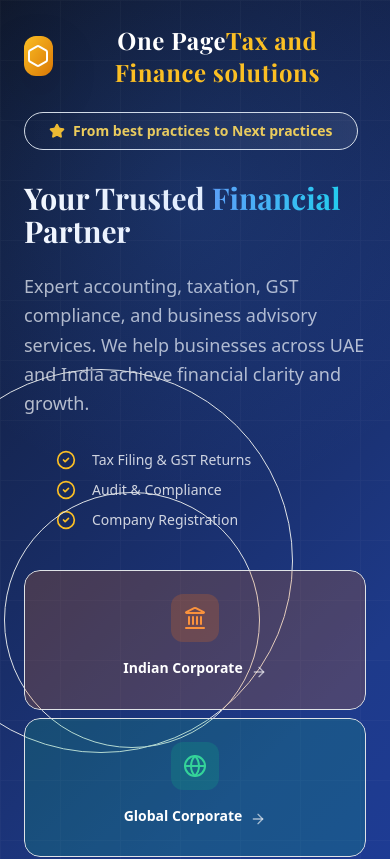
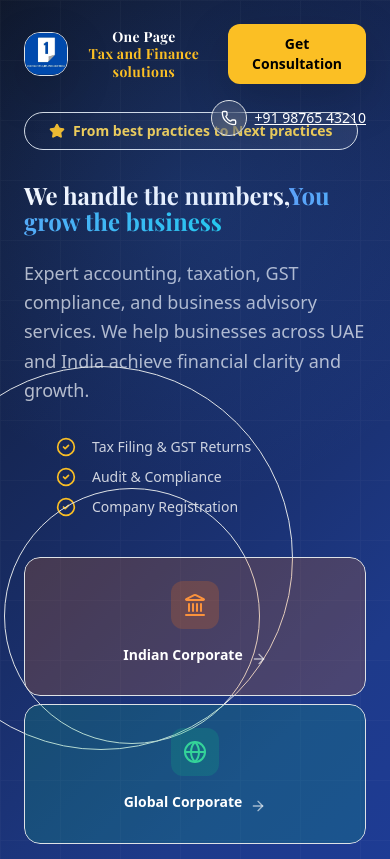
Before and after one commit to sauravkhambayate1/Accounting, a React (Create React App) app: page / in a window 390 px wide. Shown: the top 859 px of the page. Built offline with nearby package versions, Linux system fonts and the light colour scheme.

Commit message:
code committed for files

```diff
--- a/src/App.js
+++ b/src/App.js
@@ -19,6 +19,7 @@ import Footer from './components/Footer';
 import ConsultationModal from './components/ConsultationModal';
 import GlobalCorporate from './components/GlobalCorporate';
 import IndianCorporate from './components/IndianCorporate';
+import ScrollToTop from './components/ScrollTotop/ScrollToTop';
 
 
 // LANDING PAGE
@@ -46,7 +47,6 @@ function GlobalCorporatePage() {
       <Testimonials />
       <FAQ />
       <Footer />
-      <ConsultationModal />
     </div>
   );
 }
@@ -67,7 +67,6 @@ function IndianCorporatePage() {
       <Testimonials />
       <FAQ />
       <Footer />
-      <ConsultationModal />
     </div>
   );
 }
@@ -76,6 +75,7 @@ function IndianCorporatePage() {
 export default function App() {
   return (
     <BrowserRouter>
+      <ScrollToTop />
       <Routes>
 
         {/* Landing Page */}
--- a/src/components/Hero.jsx
+++ b/src/components/Hero.jsx
@@ -1,15 +1,5 @@
-import {
-    ArrowRight,
-    CheckCircle2,
-    Star,
-    TrendingUp,
-    Shield,
-    Award,
-    Landmark,
-    Globe,
-    Hexagon,
-} from 'lucide-react';
-
+import { ArrowRight, CheckCircle2, Star, TrendingUp, Shield, Award, Landmark, Globe, Phone } from 'lucide-react';
+import logo from "../assets/Logo.jpeg";
 import { useNavigate } from 'react-router-dom';
 
 const stats = [
@@ -53,25 +43,70 @@ export default function Hero() {
             className="hero-bg min-h-screen flex items-center relative overflow-hidden"
         >
             {/* Logo Section */}
+            {/* Logo Section */}
             <div className="absolute top-0 left-0 w-full z-50 pt-6 px-4 sm:px-6 lg:px-8">
-                <div className="max-w-7xl mx-auto flex items-center">
+                <div className="max-w-7xl mx-auto flex items-center justify-between gap-4">
 
+                    {/* Left Side - Logo */}
                     <button
                         onClick={() => navigate('/')}
                         className="flex items-center gap-3 group focus:outline-none"
                     >
-                        <div className="w-10 h-10 rounded-xl bg-gradient-to-br from-gold-400 to-gold-600 flex items-center justify-center shadow-lg group-hover:scale-105 transition-transform duration-300">
-                            <Hexagon className="w-6 h-6 text-white" />
-                        </div>
+                        <img
+                            src={logo}
+                            alt="One Page Tax & Finance Solutions"
+                            className="w-11 h-11 sm:w-14 sm:h-14 object-cover rounded-2xl shadow-lg border border-white/20 group-hover:scale-105 transition-all duration-300"
+                        />
 
-                        <span className="font-display font-bold text-2xl text-white tracking-wide">
+                        <span className="font-display font-bold text-sm sm:text-xl lg:text-2xl text-white tracking-wide leading-tight">
                             One Page
-                            <span className="text-gold-400">
+                            <span className="text-gold-400 block sm:inline sm:ml-1">
                                 Tax and Finance solutions
                             </span>
                         </span>
                     </button>
 
+                    {/* Right Side */}
+                    <div className="flex items-center gap-3 sm:gap-5">
+
+                        {/* Contact Number */}
+                        <a
+                            href="tel:+919876543210"
+                            className="hidden sm:flex items-center gap-2 text-white hover:text-gold-400 transition-all duration-300"
+                        >
+                            <div className="w-10 h-10 rounded-full bg-white/10 border border-white/20 flex items-center justify-center backdrop-blur-md">
+                                <Phone className="w-4 h-4" />
+                            </div>
+
+                            <span className="font-semibold text-sm lg:text-base">
+                                +91 98765 43210
+                            </span>
+                        </a>
+
+                        {/* Consultation Button */}
+                        <button
+                            className="bg-gold-400 hover:bg-gold-500 text-black font-semibold px-4 sm:px-6 py-2.5 rounded-xl transition-all duration-300 hover:scale-105 shadow-lg text-sm sm:text-base"
+                        >
+                            Get Consultation
+                        </button>
+
+                    </div>
+                </div>
+
+                {/* Mobile Contact */}
+                <div className="sm:hidden flex justify-end mt-3">
+                    <a
+                        href="tel:+919876543210"
+                        className="flex items-center gap-2 text-white hover:text-gold-400 transition-all duration-300"
+                    >
+                        <div className="w-9 h-9 rounded-full bg-white/10 border border-white/20 flex items-center justify-center backdrop-blur-md">
+                            <Phone className="w-4 h-4" />
+                        </div>
+
+                        <span className="font-medium text-sm">
+                            +91 98765 43210
+                        </span>
+                    </a>
                 </div>
             </div>
 
@@ -111,16 +146,10 @@ export default function Hero() {
                         </div>
 
                         {/* Heading */}
-                        <h1 className="font-display text-3xl sm:text-4xl xl:text-5xl font-bold text-white leading-[1.1] mb-6">
-                            Your Trusted{' '}
+                        <h1 className="font-display text-2xl sm:text-3xl xl:text-4xl font-bold text-white leading-[1.1] mb-6">
+                            We handle the numbers,
                             <span className="gradient-text">
-                                Financial
-                            </span>
-
-                            <br />
-
-                            <span className="text-white">
-                                Partner
+                                You grow the business
                             </span>
                         </h1>
 
@@ -307,11 +336,11 @@ export default function Hero() {
 
                                 <div>
                                     <p className="text-white text-sm font-semibold">
-                                        100% Compliant
+                                        Your Entire Financial World
                                     </p>
 
                                     <p className="text-white/50 text-xs">
-                                        Tax & Legal
+                                        Simplified on One Page
                                     </p>
                                 </div>
                             </div>
--- a/src/components/Navbar.jsx
+++ b/src/components/Navbar.jsx
@@ -1,5 +1,5 @@
 import { useState, useEffect } from "react";
-
+import { useNavigate } from "react-router-dom";
 import {
     Menu,
     X,
@@ -8,8 +8,9 @@ import {
 
 import logo from "../assets/Logo.jpeg";
 import ContactModal from "./ConsultationModal";
+
 const navLinks = [
-    { label: "Home", href: "#home" },
+    { label: "Home", href: "/" },
     { label: "Services", href: "#services" },
     { label: "About", href: "#about" },
     { label: "Process", href: "#process" },
@@ -21,14 +22,14 @@ export default function Navbar() {
 
     const [isOpen, setIsOpen] = useState(false);
     const [showModal, setShowModal] = useState(false);
+    const [scrolled, setScrolled] = useState(false);
+    const [activeSection, setActiveSection] =
+        useState("home");
 
     const handleShow = () => setShowModal(true);
 
-    const handleClose = () => setShowModal(false); const [scrolled, setScrolled] = useState(false);
-
-    const [activeSection, setActiveSection] =
-        useState("home");
-
+    const handleClose = () => setShowModal(false);
+    const navigate = useNavigate();
     useEffect(() => {
 
         const handleScroll = () => {
@@ -51,7 +52,7 @@ export default function Navbar() {
 
                 if (
                     el &&
-                    window.scrollY >= el.offsetTop - 100
+                    window.scrollY >= el.offsetTop - 120
                 ) {
                     setActiveSection(sections[i]);
                     break;
@@ -79,6 +80,13 @@ export default function Navbar() {
 
         setIsOpen(false);
 
+        // Navigate Home without reload
+        if (href === "/") {
+            navigate("/");
+            return;
+        }
+
+        // Scroll for other sections
         const id = href.replace("#", "");
 
         const el = document.getElementById(id);
@@ -96,6 +104,8 @@ export default function Navbar() {
                 top,
                 behavior: "smooth",
             });
+
+            setActiveSection(id);
         }
     };
 
@@ -103,31 +113,33 @@ export default function Navbar() {
         <>
             <header
                 className={`fixed top-0 left-0 right-0 z-50 transition-all duration-500 ${scrolled
-                    ? "bg-white/95 backdrop-blur-xl shadow-[0_2px_30px_rgba(0,0,0,0.1)] py-3"
-                    : "bg-transparent py-5"
+                    ? "bg-white/95 backdrop-blur-xl shadow-[0_2px_30px_rgba(0,0,0,0.1)] py-2 sm:py-3"
+                    : "bg-transparent py-3 sm:py-5"
                     }`}
             >
 
-                <div className="max-w-7xl mx-auto px-4 sm:px-6 lg:px-8">
+                <div className="max-w-7xl mx-auto px-3 sm:px-6 lg:px-8">
 
                     <div className="flex items-center justify-between">
 
                         {/* Logo */}
                         <button
                             onClick={() =>
-                                handleNavClick("#home")
+                                handleNavClick("/")
                             }
-                            className="flex items-center gap-3 group"
+                            className="flex items-center gap-2 sm:gap-3 group min-w-0"
                         >
 
-                            <div className="relative">
+                            <div className="relative flex-shrink-0">
 
                                 <img
                                     src={logo}
                                     alt="One Page Tax & Finance Solutions"
                                     className="
-                                    w-14
-                                    h-14
+                                        w-11
+                                        h-11
+                                        sm:w-14
+                                        sm:h-14
                                         object-cover
                                         rounded-2xl
                                         shadow-lg
@@ -141,10 +153,10 @@ export default function Navbar() {
 
                             </div>
 
-                            <div className="flex flex-col text-left">
+                            <div className="flex flex-col text-left overflow-hidden">
 
                                 <span
-                                    className={`font-bold text-lg leading-tight transition-colors duration-300 ${scrolled
+                                    className={`font-bold text-sm sm:text-lg leading-tight truncate transition-colors duration-300 ${scrolled
                                         ? "text-slate-900"
                                         : "text-white"
                                         }`}
@@ -153,7 +165,7 @@ export default function Navbar() {
                                 </span>
 
                                 <span
-                                    className={`text-[11px] font-semibold tracking-wide uppercase transition-colors duration-300 ${scrolled
+                                    className={`text-[9px] sm:text-[11px] font-semibold tracking-wide uppercase truncate transition-colors duration-300 ${scrolled
                                         ? "text-blue-600"
                                         : "text-blue-200"
                                         }`}
@@ -204,12 +216,12 @@ export default function Navbar() {
                         </nav>
 
                         {/* CTA + Mobile Toggle */}
-                        <div className="flex items-center gap-3">
+                        <div className="flex items-center gap-2 sm:gap-3">
 
                             {/* CTA */}
                             <button
                                 onClick={handleShow}
-                                className="hidden md:inline-flex items-center gap-2 px-5 py-2.5 bg-gradient-to-r from-gold-500 to-gold-400 text-slate-900 text-sm font-semibold rounded-xl hover:shadow-gold-glow hover:-translate-y-0.5 transition-all duration-300"
+                                className="hidden sm:inline-flex items-center gap-2 px-4 lg:px-5 py-2.5 bg-gradient-to-r from-gold-500 to-gold-400 text-slate-900 text-sm font-semibold rounded-xl hover:shadow-gold-glow hover:-translate-y-0.5 active:scale-95 transition-all duration-300 whitespace-nowrap"
                             >
                                 Get Consultation
                             </button>
@@ -219,7 +231,7 @@ export default function Navbar() {
                                 onClick={() =>
                                     setIsOpen(!isOpen)
                                 }
-                                className={`lg:hidden p-2.5 rounded-xl transition-all duration-300 ${scrolled
+                                className={`lg:hidden p-2 rounded-xl active:scale-95 transition-all duration-200 ${scrolled
                                     ? "text-slate-700 hover:bg-slate-100"
                                     : "text-white hover:bg-white/10"
                                     }`}
@@ -241,24 +253,25 @@ export default function Navbar() {
 
                 {/* Mobile Menu */}
                 <div
-                    className={`lg:hidden transition-all duration-300 overflow-hidden ${isOpen
-                        ? "max-h-[500px] opacity-100"
-                        : "max-h-0 opacity-0"
+                    className={`lg:hidden overflow-hidden transition-all duration-300 ease-in-out ${isOpen
+                        ? "max-h-screen opacity-100 translate-y-0"
+                        : "max-h-0 opacity-0 -translate-y-2"
                         }`}
                 >
 
-                    <div className="bg-white/98 backdrop-blur-xl border-t border-slate-100 px-4 py-4 shadow-xl">
+                    <div className="bg-white/98 backdrop-blur-xl border-t border-slate-100 px-4 py-5 shadow-xl min-h-[calc(100vh-72px)] overflow-y-auto">
 
-                        <nav className="flex flex-col gap-1">
+                        <nav className="flex flex-col gap-2">
 
                             {navLinks.map((link) => (
 
                                 <button
                                     key={link.href}
-                                    onClick={() =>
-                                        handleNavClick(link.href)
-                                    }
-                                    className={`flex items-center px-4 py-3 rounded-xl text-sm font-medium text-left transition-all duration-200 ${activeSection ===
+                                    onClick={() => {
+                                        handleNavClick(link.href);
+                                        setIsOpen(false);
+                                    }}
+                                    className={`flex items-center px-4 py-4 rounded-2xl text-base font-semibold text-left active:scale-[0.98] transition-all duration-200 ${activeSection ===
                                         link.href.replace("#", "")
                                         ? "bg-primary-50 text-primary-600"
                                         : "text-slate-600 hover:bg-slate-50 hover:text-primary-600"
@@ -274,11 +287,11 @@ export default function Navbar() {
                         </nav>
 
                         {/* Mobile Footer */}
-                        <div className="mt-4 pt-4 border-t border-slate-100 flex flex-col gap-3">
+                        <div className="mt-6 pt-5 border-t border-slate-100 flex flex-col gap-3">
 
                             <a
                                 href="tel:+971501234567"
-                                className="flex items-center gap-2 px-4 py-3 text-slate-600 text-sm font-medium"
+                                className="flex items-center gap-3 px-4 py-3 rounded-2xl bg-slate-50 text-slate-700 text-sm font-medium"
                             >
 
                                 <Phone className="w-4 h-4 text-primary-500" />
@@ -289,7 +302,7 @@ export default function Navbar() {
 
                             <button
                                 onClick={handleShow}
-                                className="flex items-center gap-2 px-6 py-3 rounded-xl bg-gradient-to-r from-blue-600 to-blue-500 text-white font-semibold shadow-lg hover:shadow-blue-500/30 hover:scale-[1.02] transition-all duration-300"
+                                className="flex items-center justify-center gap-2 px-6 py-4 rounded-2xl bg-gradient-to-r from-blue-600 to-blue-500 text-white font-semibold shadow-lg hover:shadow-blue-500/30 active:scale-[0.98] transition-all duration-300"
                             >
                                 Get Consultation
                             </button>
@@ -298,10 +311,12 @@ export default function Navbar() {
 
                     </div>
                 </div>
+
                 <ContactModal
                     show={showModal}
                     handleClose={handleClose}
                 />
+
             </header>
         </>
     );
--- /dev/null
+++ b/src/components/ScrollTotop/ScrollToTop.js
@@ -0,0 +1,13 @@
+import { useEffect } from "react";
+import { useLocation } from "react-router-dom";
+
+export default function ScrollToTop() {
+
+    const { pathname } = useLocation();
+
+    useEffect(() => {
+        window.scrollTo(0, 0);
+    }, [pathname]);
+
+    return null;
+}
```
Lines whose indentation alone changed are shown as unchanged.
